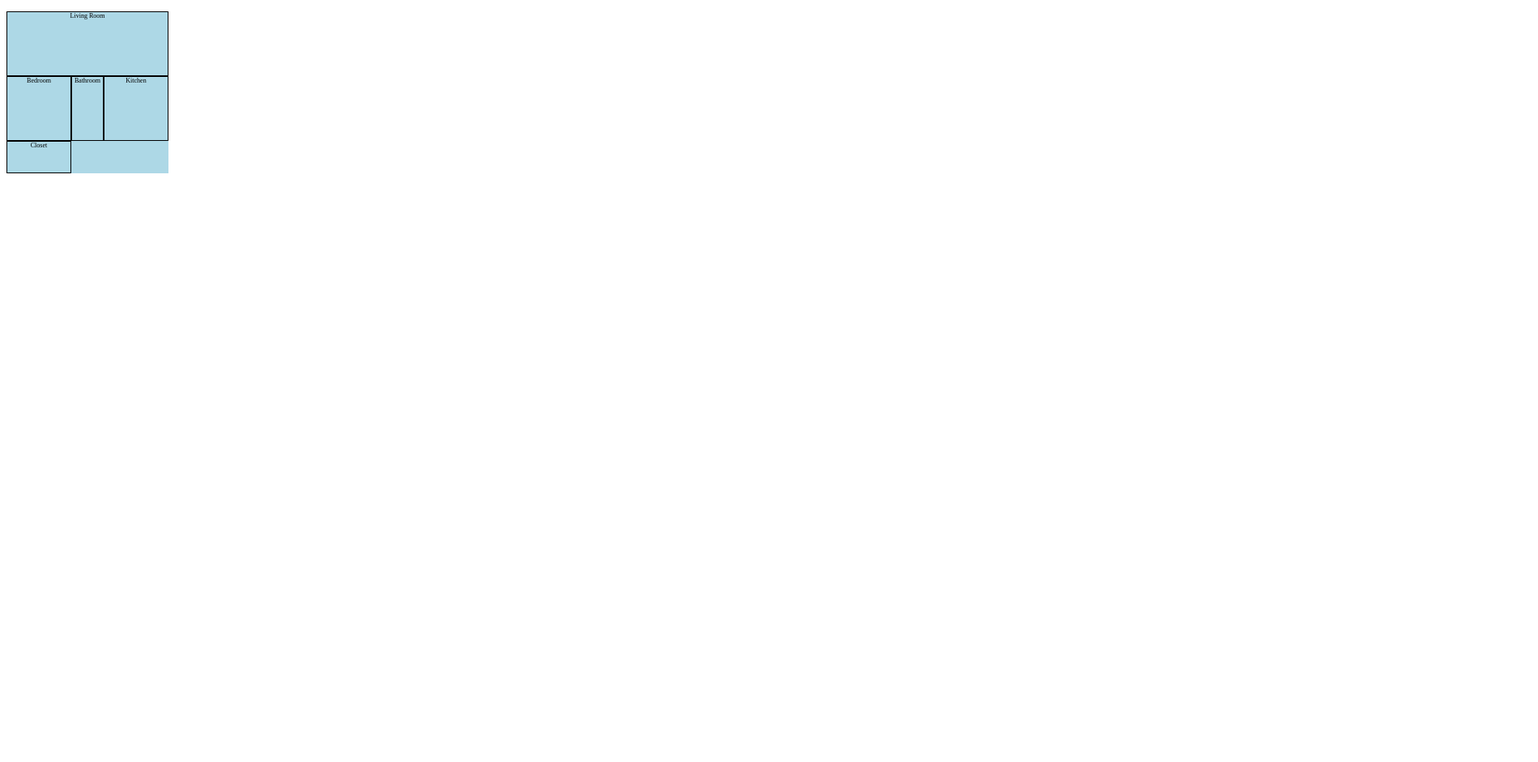
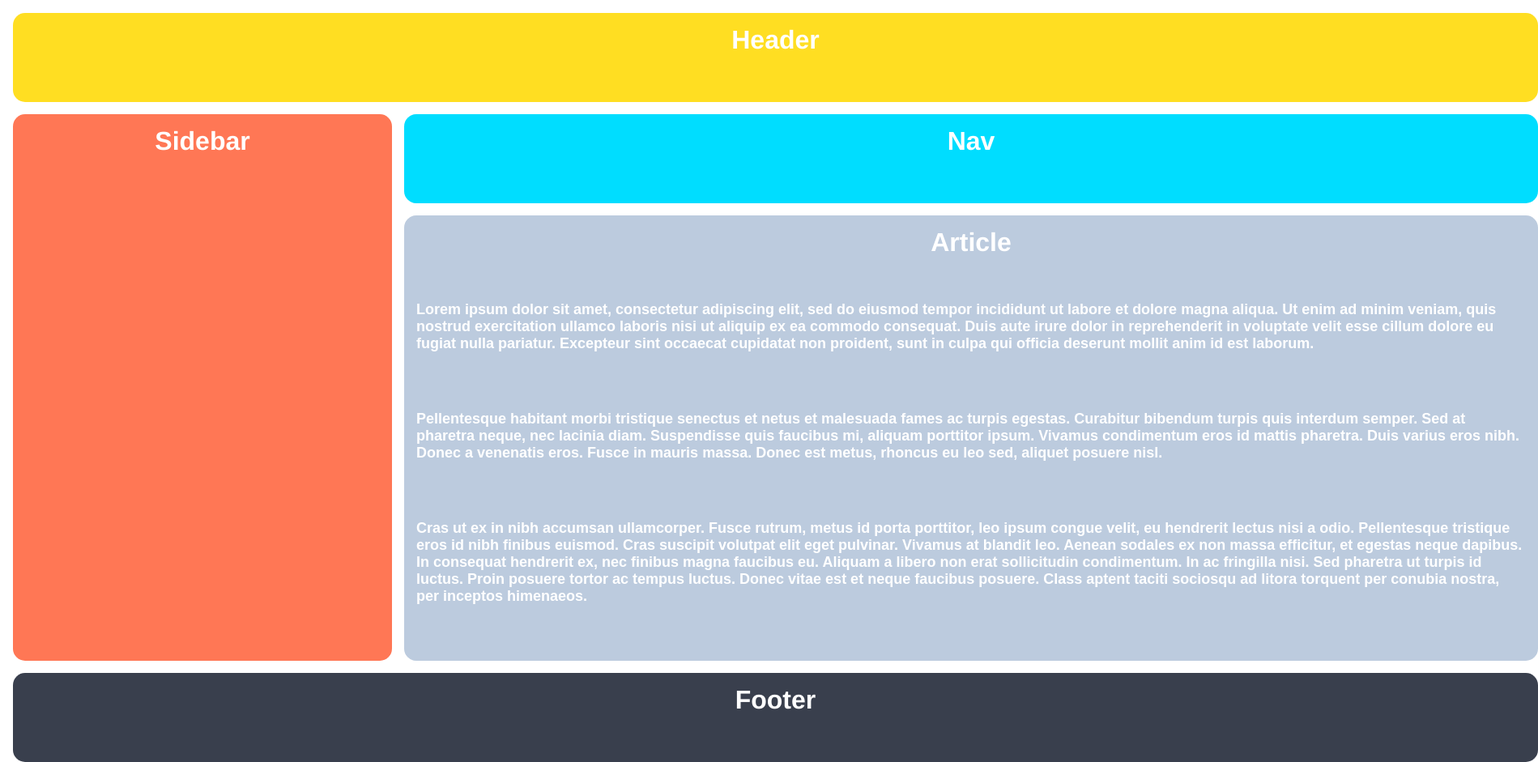
Before and after one commit to LuvKatie/grid-practice, a plain HTML site: page index.html in a window 1280 px wide. Shown: the whole page at 81% size, 1899 px wide, since content can reach past the window. Before the commit the page ends 800 px from the top, so only its background shows below. Drawn offline with Linux system fonts and the light colour scheme.

Commit message:
The Holy Grail css Grid layout practice

```diff
--- a/index.html
+++ b/index.html
@@ -1,19 +1,23 @@
 <!DOCTYPE html>
 <html lang="en">
-<head>
+  <head>
     <meta charset="UTF-8">
     <meta http-equiv="X-UA-Compatible" content="IE=edge">
     <meta name="viewport" content="width=device-width, initial-scale=1.0">
-    <title>Grid Practice</title>
+    <title>The Holy Grail</title>
     <link rel="stylesheet" href="styles/styles.css">
-</head>
-<body>
+  </head>
+  <body>
     <div class="container">
-        <div class="room" id="living-room">Living Room</div>
-        <div class="room" id="kitchen">Kitchen</div>
-        <div class="room" id="bedroom">Bedroom</div>
-        <div class="room" id="bathroom">Bathroom</div>
-        <div class="room" id="closet">Closet</div>
+      <div class="header">Header</div>
+      <div class="sidebar">Sidebar</div>
+      <div class="nav">Nav</div>
+      <div class="article">Article
+        <p>Lorem  ipsum dolor sit amet, consectetur adipiscing elit, sed do eiusmod tempor incididunt ut labore et dolore magna aliqua. Ut enim ad minim veniam, quis nostrud exercitation ullamco laboris nisi ut aliquip ex ea commodo consequat. Duis aute irure dolor in reprehenderit in voluptate velit esse cillum dolore eu fugiat nulla pariatur. Excepteur sint occaecat cupidatat non proident, sunt in culpa qui officia deserunt mollit anim id est laborum.</p>
+        <p>Pellentesque habitant morbi tristique senectus et netus et malesuada fames ac turpis egestas. Curabitur bibendum turpis quis interdum semper. Sed at pharetra neque, nec lacinia diam. Suspendisse quis faucibus mi, aliquam porttitor ipsum. Vivamus condimentum eros id mattis pharetra. Duis varius eros nibh. Donec a venenatis eros. Fusce in mauris massa. Donec est metus, rhoncus eu leo sed, aliquet posuere nisl.</p>
+        <p>Cras ut ex in nibh accumsan ullamcorper. Fusce rutrum, metus id porta porttitor, leo ipsum congue velit, eu hendrerit lectus nisi a odio. Pellentesque tristique eros id nibh finibus euismod. Cras suscipit volutpat elit eget pulvinar. Vivamus at blandit leo. Aenean sodales ex non massa efficitur, et egestas neque dapibus. In consequat hendrerit ex, nec finibus magna faucibus eu. Aliquam a libero non erat sollicitudin condimentum. In ac fringilla nisi. Sed pharetra ut turpis id luctus. Proin posuere tortor ac tempus luctus. Donec vitae est et neque faucibus posuere. Class aptent taciti sociosqu ad litora torquent per conubia nostra, per inceptos himenaeos.</p>
+      </div>
+      <div class="footer">Footer</div>
     </div>
-</body>
+  </body>
 </html>
--- a/styles/styles.css
+++ b/styles/styles.css
@@ -1,38 +1,62 @@
-.container {
-    display: inline-grid;
-    background-color: lightblue;
-    grid-template: 40px 40px 40px 40px 40px /
-    40px 40px 40px 40px 40px;
-    grid-template-areas:
-        "living-room living-room living-room living-room living-room"
-        "living-room living-room living-room living-room living-room"
-        "bedroom bedroom bathroom kitchen kitchen"
-        "bedroom bedroom bathroom kitchen kitchen"
-        "closet closet . . .";
+body, html {
+    height: 100%;
+    margin: 0;
   }
 
-.room {
-    border: 1px solid;
-    font-size: 50%;
+  .container {
+    display: grid;
+    grid-template: repeat(2, 110px) 550px 110px / 468px 1400px;
+    grid-template-areas:
+        "header header"
+        "sidebar nav"
+        "sidebar article"
+        "footer footer";
+    gap: 15px;
     text-align: center;
+    height: 100%;
+    padding: 16px;
+    box-sizing: border-box;
   }
 
-#kitchen {
-    grid-area: kitchen;
+  .container div {
+    padding: 15px;
+    font-size: 32px;
+    font-family: Helvetica;
+    font-weight: bold;
+    color: white;
+    border-radius: 15px;
   }
 
-#living-room {
-    grid-area: living-room;
+  .header {
+    grid-area: header;
+    background-color: #FFDE22;
   }
 
-#bathroom {
-    grid-area: bathroom;
+  .sidebar {
+    background-color: #FF7755;
+    grid-area: sidebar;
   }
 
-#bedroom {
-    grid-area: bedroom;
+  .nav {
+    background-color: #00DDFF;
+    grid-area: nav;
   }
 
-#closet {
-    grid-area: closet;
+  .article {
+    display: grid;
+    grid-template-columns: subgrid;
+    background-color: #bccbde;
+    grid-area: article;
   }
+
+  .article p {
+    font-size: 18px;
+    font-family: sans-serif;
+    color: white;
+    text-align: left;
+  }
+
+  .footer {
+    background-color: #393f4d;
+    grid-area: footer;
+  }
```
Lines whose indentation alone changed are shown as unchanged.
